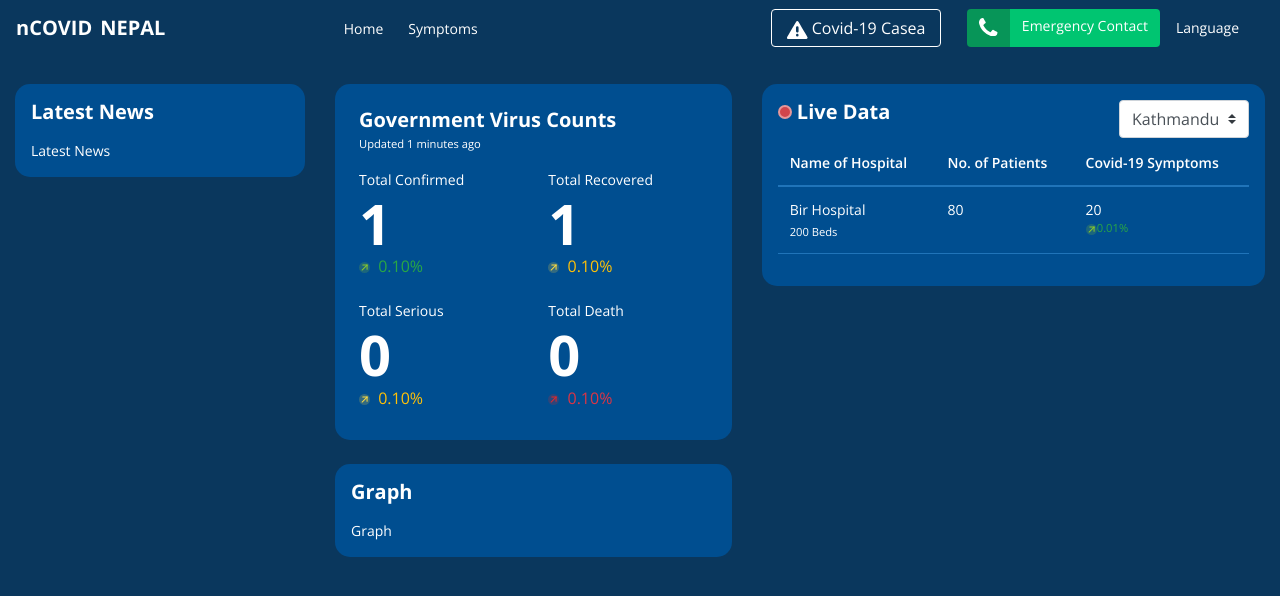
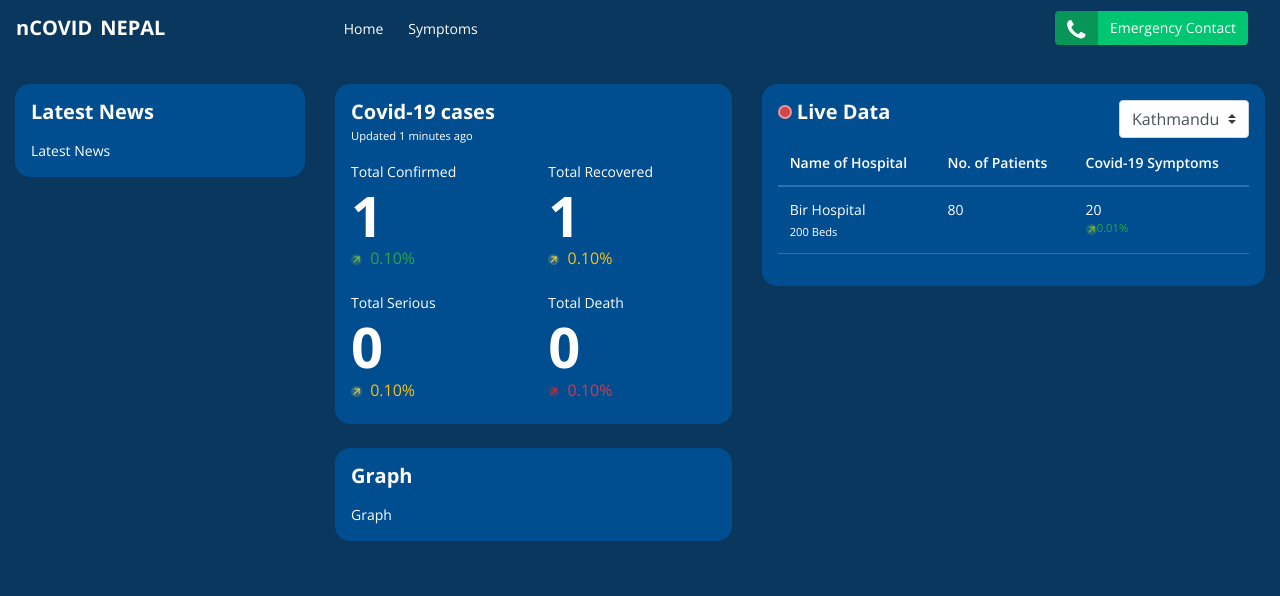
Before and after one commit to Fusemachines/covid-nepal-web, a React (Create React App) app: page / in a window 1280 px wide. Shown: the top 596 px of the page. Built offline with nearby package versions, Linux system fonts and the light colour scheme; no server answers.

Commit message:
content fixes and remove unnecessary button at menu bar

```diff
--- a/src/components/Navbar/Navbar.tsx
+++ b/src/components/Navbar/Navbar.tsx
@@ -35,9 +35,9 @@ const Navbar: FC<INavbarProps> = props => {
           </Nav>
 
           <Nav>
-            <TransparentButton text={'Covid-19 Casea'} handleClick={() => ({})} />
+            {/* <TransparentButton text={'Covid-19 Cases'} handleClick={() => ({})} /> */}
             <EmergencyButton text={'Emergency Contact'} handleClick={toggleSidebar} />
-            <Nav.Link className="d-none d-lg-block">Language</Nav.Link>
+            {/* <Nav.Link className="d-none d-lg-block">Language</Nav.Link> */}
           </Nav>
         </Navigation.Collapse>
       </Navigation>
--- a/src/routes/dashboard/landing/Landing.tsx
+++ b/src/routes/dashboard/landing/Landing.tsx
@@ -9,6 +9,7 @@ const Landing = () => (
     <div className="container-fluid mt-3">
       <Row>
         <VirusCounts />
+
         <LiveData />
 
         <Col md="12" lg="3" className="mt-2 order-lg-first">
--- a/src/routes/dashboard/landing/virusCounts/VirusCountsCard.tsx
+++ b/src/routes/dashboard/landing/virusCounts/VirusCountsCard.tsx
@@ -4,10 +4,10 @@ import TextCaption from 'src/components/TextCaption/TextCaption';
 
 const VirusCountsCard = () => {
   return (
-    <div className="rounded bg-bluelight p-4">
+    <div className="rounded bg-bluelight p-3">
       <div className="mb-3">
         <div className="d-inline-block ">
-          <div className="h5 mb-0 font-weight-bold">Government Virus Counts</div>
+          <div className="h5 mb-0 font-weight-bold">Covid-19 cases</div>
           <small>Updated 1 minutes ago</small>
         </div>
       </div>
--- a/src/scss/style.min.scss
+++ b/src/scss/style.min.scss
@@ -157,14 +157,13 @@ body {
     top: 0;
     bottom: 0;
     width: 100%;
-    background: #ffffff63;
+    background: rgba(0,0,0,0.75);
     z-index: 1030;
-    transition: all 0.3s ease-in-out;
+    transition: all 0.1s ease-in-out;
     max-width: 100%;
 
     &.show {
         left: 0;
-
     }
 
     .content {
```
